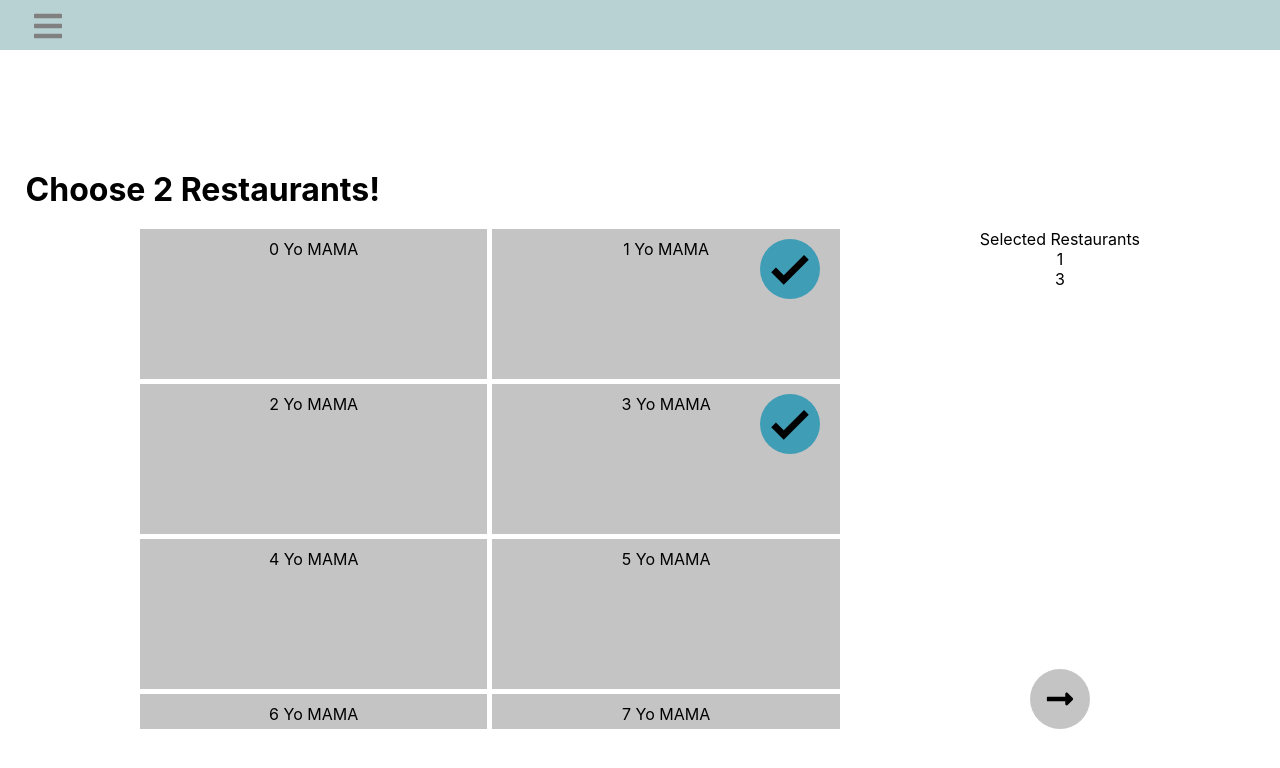
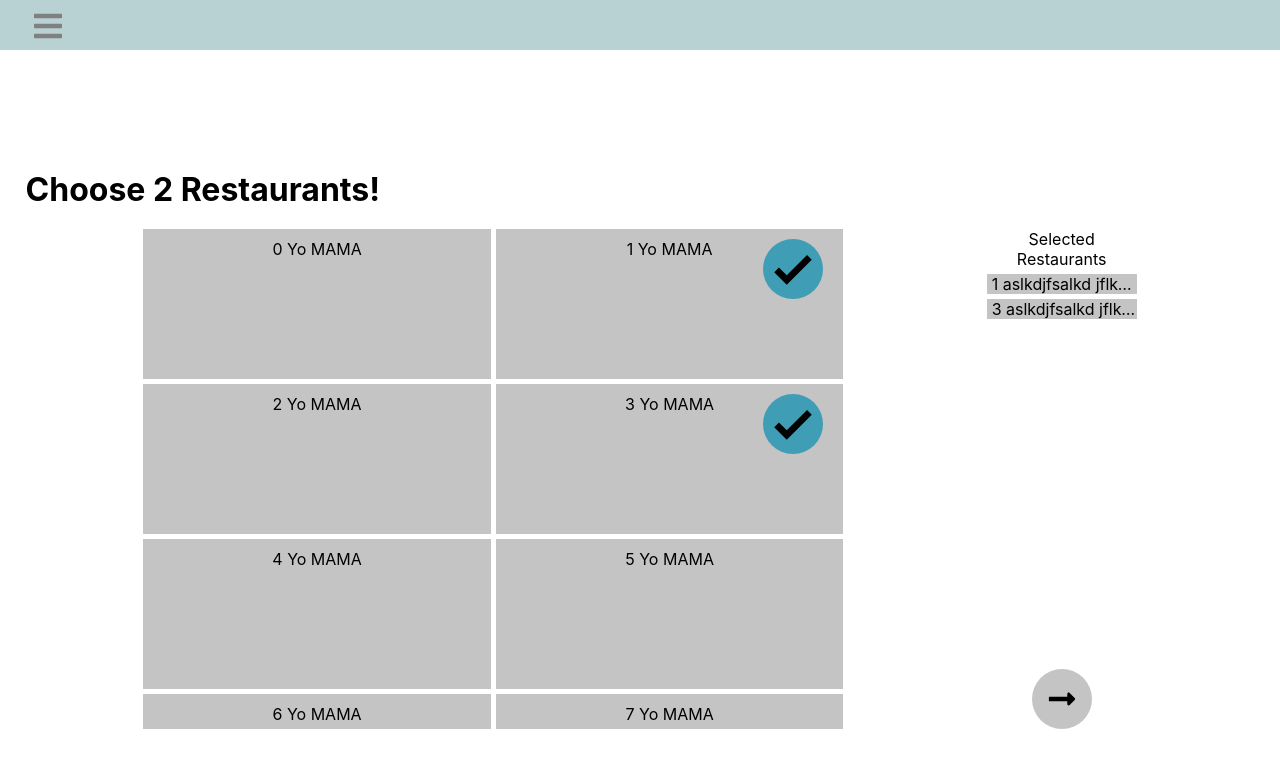
Before and after one commit to tylercodes1/Team7ProjectRepo, a React (Create React App) app: page /motion-creation in a window 1280 px wide. Shown: the top 768 px of the page. Built offline with nearby package versions, Linux system fonts and the light colour scheme.

Commit message:
Minimal styling to Selected Items

```diff
--- a/src/components/MultiSelector/SelectedItems/SelectedItems.css
+++ b/src/components/MultiSelector/SelectedItems/SelectedItems.css
@@ -0,0 +1,14 @@
+.selected-items {
+  width: 150px;
+}
+
+.selected-item {
+  width: 100%;
+  background-color: #c4c4c4;
+  margin-top: 5px;
+  text-align: start;
+  padding-left: 5px;
+  text-overflow: ellipsis;
+  overflow: hidden;
+  white-space: nowrap;
+}
--- a/src/components/MultiSelector/SelectedItems/SelectedItems.js
+++ b/src/components/MultiSelector/SelectedItems/SelectedItems.js
@@ -1,11 +1,14 @@
 import React from "react";
+import "./SelectedItems.css";
 
 export default function SelectedItems(props) {
   return (
-    <div>
+    <div className="selected-items">
       <p>Selected Restaurants</p>
       {props.selectedRestaurants.map((el, index) => (
-        <div key={index}>{el}</div>
+        <div className="selected-item" key={index}>
+          {el} aslkdjfsalkd jflkdsajflkdsa jjf
+        </div>
       ))}
     </div>
   );
```
